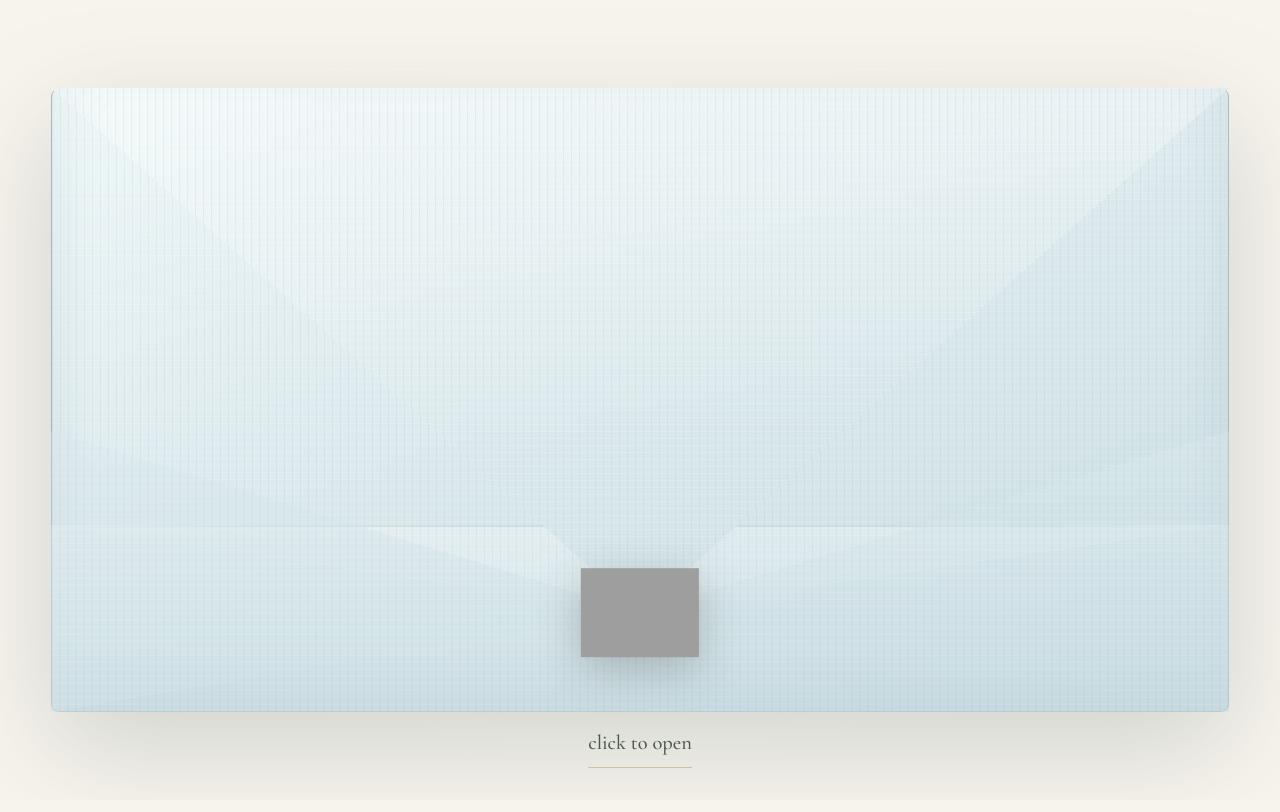
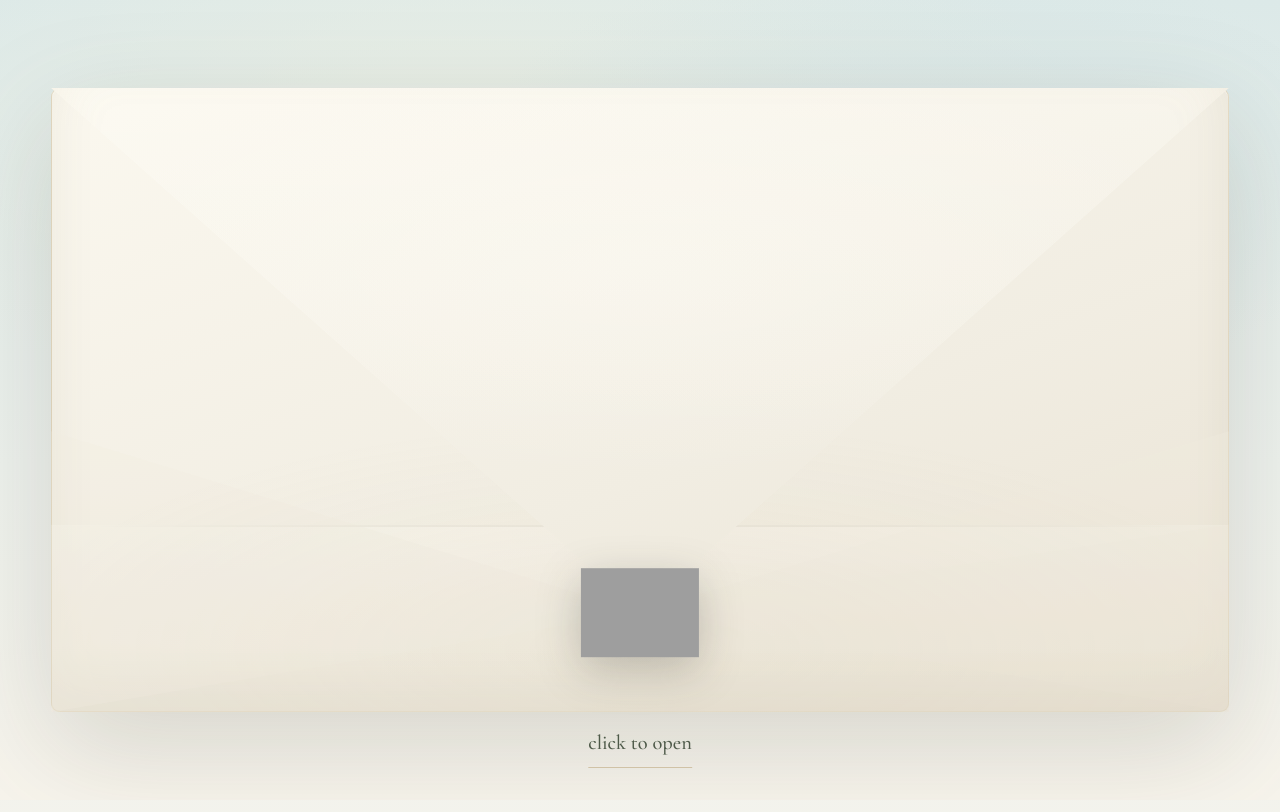
Before and after one commit to karsenwimmer/karsen-sarah-wedding, a Next.js app: page / in a window 1280 px wide. Shown: the top 812 px of the page. Built offline with nearby package versions, Linux system fonts and the light colour scheme; grey boxes are pictures that could not be loaded; a web font is replaced by a local one.

Commit message:
Adjust intro backdrop and envelope paper

```diff
--- a/src/app/globals.css
+++ b/src/app/globals.css
@@ -406,7 +406,10 @@ html[data-envelope-intro="revealing"] .wreath-divider {
 }
 
 html[data-envelope-intro] .hero {
-  background: var(--ivory);
+  background:
+    radial-gradient(ellipse 58% 46% at 72% 22%, rgb(216 230 229 / 0.92), transparent 62%),
+    radial-gradient(ellipse 70% 52% at 36% 18%, rgb(235 239 228 / 0.86), transparent 70%),
+    linear-gradient(180deg, #dce9e8 0%, #edf1ed 58%, var(--ivory) 100%);
 }
 
 html[data-envelope-intro] .hero::after,
@@ -1214,8 +1217,9 @@ html[data-envelope-intro="revealing"] .hero__details::before {
   place-items: center;
   overflow: hidden;
   background:
-    radial-gradient(ellipse 70% 72% at 50% 50%, rgb(255 253 247 / 0.5), rgb(247 244 236 / 0.86) 68%, var(--ivory)),
-    var(--ivory);
+    radial-gradient(ellipse 58% 46% at 72% 22%, rgb(216 230 229 / 0.94), transparent 62%),
+    radial-gradient(ellipse 70% 52% at 36% 18%, rgb(235 239 228 / 0.86), transparent 70%),
+    linear-gradient(180deg, #dce9e8 0%, #edf1ed 58%, var(--ivory) 100%);
   transition: opacity 500ms ease;
 }
 
@@ -1286,11 +1290,11 @@ html[data-envelope-intro="revealing"] .hero__details::before {
   --intro-envelope-height: min(78svh, 680px);
   --intro-fold-line: 70%;
   --intro-fold-point: 84%;
-  --intro-paper: #d8e7eb;
-  --intro-paper-deep: #c8dce2;
-  --intro-paper-light: #eff7f8;
-  --intro-paper-line: rgb(89 119 130 / 0.42);
-  --intro-paper-shadow: rgb(54 82 92 / 0.2);
+  --intro-paper: #f1ede2;
+  --intro-paper-deep: #e9e2d3;
+  --intro-paper-light: #fbf8ef;
+  --intro-paper-line: rgb(178 154 104 / 0.32);
+  --intro-paper-shadow: rgb(64 56 38 / 0.16);
   width: 100vw;
   height: 100svh;
   display: grid;
@@ -1321,13 +1325,12 @@ html[data-envelope-intro="revealing"] .hero__details::before {
   border: 1px solid var(--intro-paper-line);
   border-radius: 9px;
   background:
-    repeating-linear-gradient(0deg, rgb(255 255 255 / 0.12) 0 1px, transparent 1px 7px),
-    repeating-linear-gradient(90deg, rgb(84 112 121 / 0.07) 0 1px, transparent 1px 8px),
-    radial-gradient(ellipse 52% 34% at 50% 18%, rgb(255 255 255 / 0.34), transparent 70%),
+    radial-gradient(ellipse 52% 34% at 50% 18%, rgb(255 253 247 / 0.38), transparent 70%),
+    radial-gradient(ellipse 80% 54% at 50% 90%, rgb(207 190 153 / 0.1), transparent 68%),
     linear-gradient(160deg, var(--intro-paper-light), var(--intro-paper) 58%, var(--intro-paper-deep));
   box-shadow:
-    inset 0 1px 0 rgb(255 255 255 / 0.68),
-    inset 0 -20px 48px rgb(54 82 92 / 0.08);
+    inset 0 1px 0 rgb(255 253 247 / 0.68),
+    inset 0 -20px 48px rgb(94 83 58 / 0.08);
   transition: opacity 360ms ease;
 }
 
@@ -1350,13 +1353,11 @@ html[data-envelope-intro="revealing"] .hero__details::before {
   border-top: 0;
   border-radius: 0 0 8px 8px;
   background:
-    repeating-linear-gradient(0deg, rgb(255 255 255 / 0.14) 0 1px, transparent 1px 7px),
-    repeating-linear-gradient(90deg, rgb(84 112 121 / 0.07) 0 1px, transparent 1px 8px),
-    radial-gradient(circle at 34% 22%, rgb(255 255 255 / 0.34), transparent 34%),
+    radial-gradient(circle at 34% 22%, rgb(255 253 247 / 0.4), transparent 34%),
     linear-gradient(180deg, var(--intro-paper-light), var(--intro-paper) 62%, var(--intro-paper-deep));
   box-shadow:
-    inset 0 1px 0 rgb(255 255 255 / 0.64),
-    inset 0 28px 58px rgb(255 255 255 / 0.14);
+    inset 0 1px 0 rgb(255 253 247 / 0.64),
+    inset 0 28px 58px rgb(255 253 247 / 0.14);
   transition: opacity 380ms ease;
 }
 
@@ -1370,12 +1371,12 @@ html[data-envelope-intro="revealing"] .hero__details::before {
   background: linear-gradient(
     90deg,
     transparent,
-    rgb(67 88 96 / 0.18) 14%,
-    rgb(67 88 96 / 0.28) 50%,
-    rgb(67 88 96 / 0.18) 86%,
+    rgb(94 83 58 / 0.16) 14%,
+    rgb(94 83 58 / 0.24) 50%,
+    rgb(94 83 58 / 0.16) 86%,
     transparent
   );
-  box-shadow: 0 12px 24px rgb(67 88 96 / 0.1);
+  box-shadow: 0 12px 24px rgb(32 32 30 / 0.08);
 }
 
 .intro__flap-face {
@@ -1384,29 +1385,26 @@ html[data-envelope-intro="revealing"] .hero__details::before {
   display: block;
   clip-path: polygon(0 0, 100% 0, 50% var(--intro-fold-point));
   background:
-    repeating-linear-gradient(0deg, rgb(255 255 255 / 0.16) 0 1px, transparent 1px 7px),
-    repeating-linear-gradient(90deg, rgb(84 112 121 / 0.07) 0 1px, transparent 1px 8px),
-    linear-gradient(180deg, rgb(255 255 255 / 0.32), transparent 58%),
+    linear-gradient(180deg, rgb(255 253 247 / 0.34), transparent 58%),
+    radial-gradient(ellipse 70% 48% at 50% 28%, rgb(255 253 247 / 0.32), transparent 72%),
     linear-gradient(160deg, var(--intro-paper-light), var(--intro-paper) 58%, var(--intro-paper-deep));
   box-shadow:
     inset 0 -1px 0 var(--intro-paper-line),
-    inset 0 -34px 58px rgb(67 88 96 / 0.09);
+    inset 0 -34px 58px rgb(178 154 104 / 0.1);
 }
 
 .intro__pocket {
   position: absolute;
   inset: 0;
   background:
-    repeating-linear-gradient(0deg, rgb(255 255 255 / 0.14) 0 1px, transparent 1px 7px),
-    repeating-linear-gradient(90deg, rgb(84 112 121 / 0.07) 0 1px, transparent 1px 8px),
-    radial-gradient(circle at 24% 24%, rgb(255 255 255 / 0.26), transparent 25%),
+    radial-gradient(circle at 24% 24%, rgb(255 253 247 / 0.3), transparent 25%),
     linear-gradient(150deg, var(--intro-paper-light), var(--intro-paper) 58%, var(--intro-paper-deep));
   transition: opacity 380ms ease;
 }
 
 .intro--ready .intro__envelope-edge,
 .intro--ready .intro__pocket {
-  opacity: 0.42;
+  opacity: 0.28;
 }
 
 .intro--opening .intro__envelope-edge,
@@ -1426,8 +1424,6 @@ html[data-envelope-intro="revealing"] .hero__details::before {
 
 .intro__pocket--bottom {
   background:
-    repeating-linear-gradient(0deg, rgb(255 255 255 / 0.13) 0 1px, transparent 1px 7px),
-    repeating-linear-gradient(90deg, rgb(84 112 121 / 0.07) 0 1px, transparent 1px 8px),
     linear-gradient(180deg, var(--intro-paper-light), var(--intro-paper-deep)),
     var(--intro-paper-deep);
   clip-path: polygon(0 55%, 50% var(--intro-fold-point), 100% 55%, 100% 100%, 0 100%);
```
